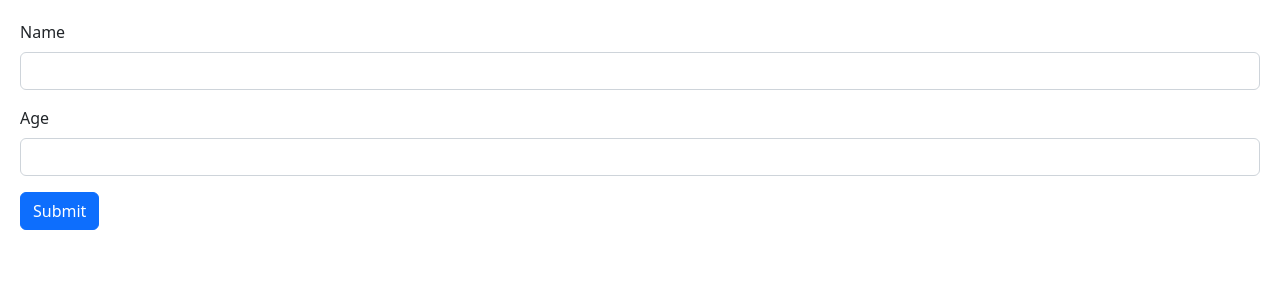
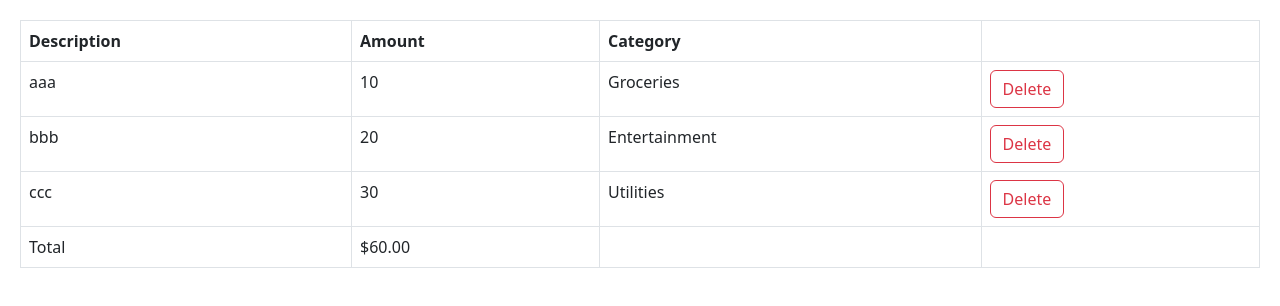
Before and after one commit to chintsvib/LearnReact, a React (Vite) app in the folder react-app/: page / in a window 1280 px wide. Shown: the top 306 px of the page. Built offline with nearby package versions, Linux system fonts and the light colour scheme.

Commit message:
Adding expense-tracker

```diff
--- a/react-app/src/App.tsx
+++ b/react-app/src/App.tsx
@@ -1,12 +1,18 @@
-import Like from "./components/Like";
-import Form from "./components/Form"
+import ExpenseList from "./expense-tracker/components/ExpenseList";
+import { useState } from "react";
+
 
 function App() {
+
+  const [expenses, setExpenses] = useState([
+    {id: 1, description: 'aaa', amount: 10, category: 'Groceries'},
+    {id: 2, description: 'bbb', amount: 20, category: 'Entertainment'},
+    {id: 3, description: 'ccc', amount: 30, category: 'Utilities'},
+  ]);
+
   return (
     <div>
-      <Form>
-
-      </Form>
+      <ExpenseList expenses={expenses} onDelete={(id) => setExpenses(expenses.filter(e => e.id !== id))} />
     </div>
   );
 }
--- a/react-app/src/components/Form.tsx
+++ b/react-app/src/components/Form.tsx
@@ -13,7 +13,7 @@
 
 
 const Form = () => {
-    const {register, handleSubmit, formState: {errors}} = useForm<FormData>({
+    const {register, handleSubmit, formState: {errors, isValid}} = useForm<FormData>({
     resolver: zodResolver(schema)
   });
   const onSubmit = (data: FieldValues) => console.log(data)
@@ -36,7 +36,7 @@
 
           </div>
 
-         <button className="btn btn-primary"type='submit'>Submit</button>
+         <button className="btn btn-primary"type='submit' disabled={!isValid} >Submit</button>
         </form>
 
     )
--- /dev/null
+++ b/react-app/src/expense-tracker/components/ExpenseList.tsx
@@ -0,0 +1,52 @@
+import React from 'react';
+
+interface Expense {
+    id: number;
+    description: string;
+    amount: number;
+    category: string;
+}
+
+interface Props {
+    expenses: Expense[]
+    onDelete: (id: number) => void
+}
+
+const ExpenseList = ({expenses, onDelete}: Props) => {
+    if (expenses.length === 0) return null;
+    return (
+        <table className="table table-bordered">
+            <thead>
+                <tr>
+                    <th>Description</th>
+                    <th>Amount</th>
+                    <th>Category</th>
+                    <th></th>
+                </tr>
+            </thead>
+            <tbody>
+                {expenses.map(expense => (
+                    <tr key={expense.id}>
+                        <td>{expense.description}</td>
+                        <td>{expense.amount}</td>
+                        <td>{expense.category}</td>
+                        <td>
+                            <button className="btn btn-outline-danger" onClick={() => onDelete(expense.id)}>Delete</button>
+                        </td>
+                    </tr>
+                ))}
+            </tbody>
+            <tfoot>
+                <tr>
+                    <td>Total</td>
+                    <td>${expenses.reduce((acc, expense) => acc + expense.amount, 0).toFixed(2)}</td>
+                    <td></td>
+                    <td></td>
+                </tr>
+            </tfoot>
+        </table>
+
+    )
+}
+
+export default ExpenseList
```
